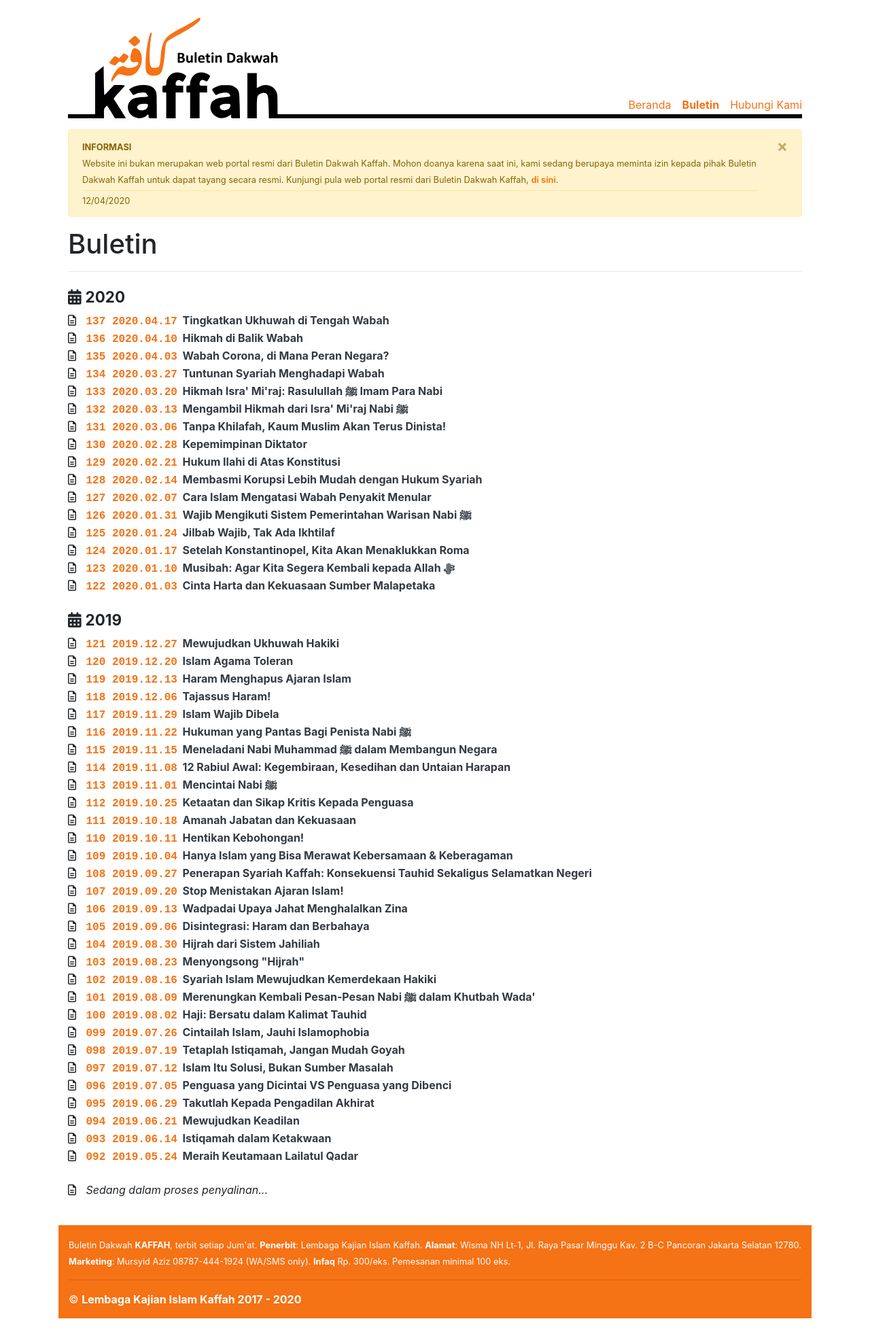
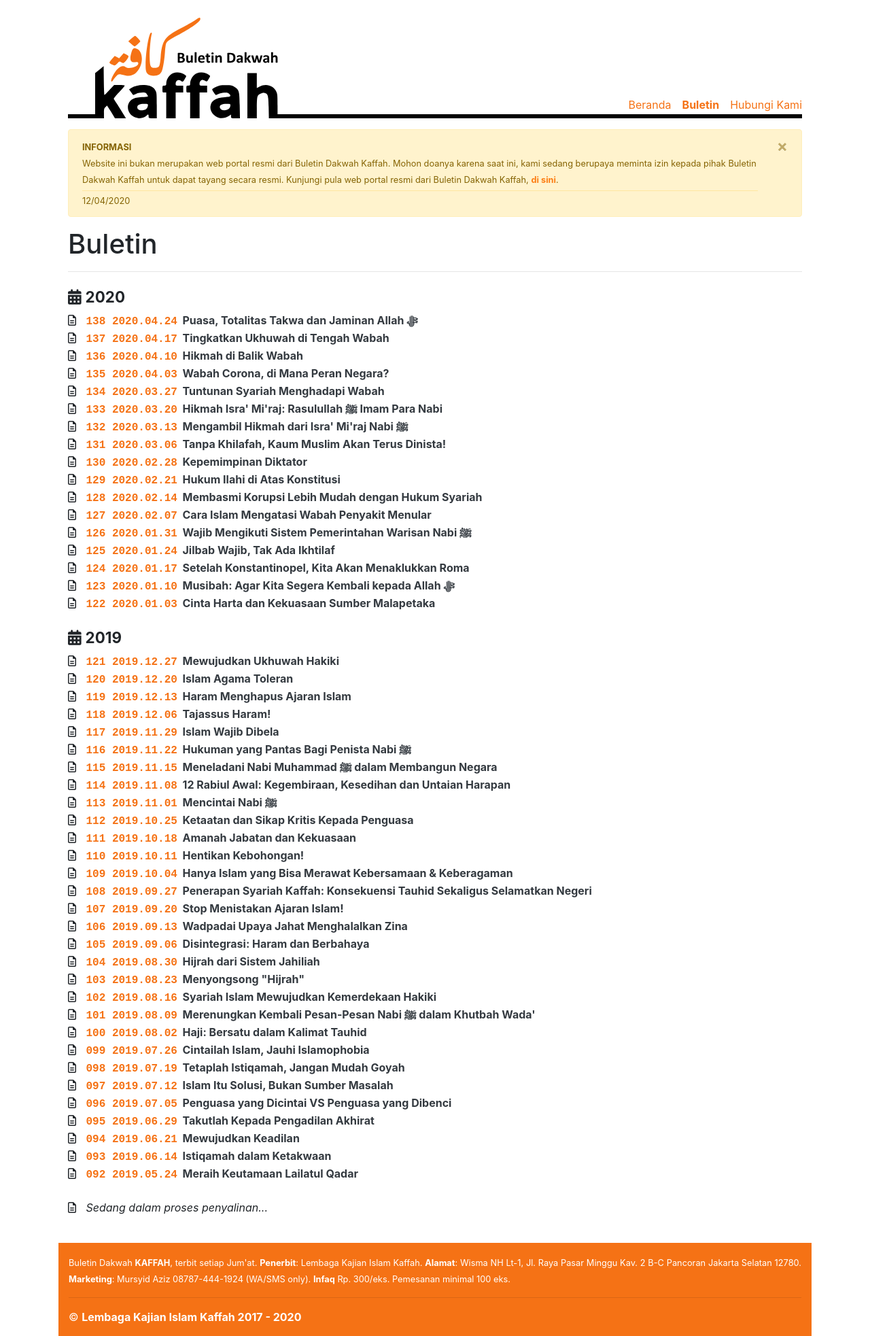
Before and after one commit to bandithijo/buletin-dakwah-kaffah, a Jekyll site: the page built from pages/buletin.html, in a window 1280 px wide. Shown: the whole page at 68% size. Built offline with Jekyll 4.4.1, drawn with Linux system fonts in a browser that asks for light colours; nearby versions of some CDN libraries; before the commit the page ends 1939 px from its top, so only the background shows below that.

Commit message:
Buletin: Puasa, Totalitas Takwa dan Jaminan Allah SWT

```diff
--- /dev/null
+++ b/_posts/2020/2020-04-24-puasa-totalitas-takwa-dan-jaminan-allah-swt.md
@@ -0,0 +1,199 @@
+---
+layout: post
+title: "Puasa, Totalitas Takwa dan Jaminan Allah ﷻ"
+date: 2020-04-24
+datem: "24 April 2020"
+dateh: "1 Ramadhan 1441"
+edisi: "138"
+pdf: "http://bit.ly/kaffah138"
+permalink: "/buletin/:title"
+categories: buletin
+---
+
+Marhaban ya Ramadhan. Selamat datang bulan puasa.
+
+Selayaknya setiap Muslim bergembira. Sebab Ramadhan adalah bulan penuh rahmat. Bulan penuh berkah. Bulan penuh ampunan. Juga pertolongan.
+
+Ramadhan kali ini memang berbeda. Tak sama dengan Ramadhan tahun-tahun sebelumnya. Saat ini Ramadhan hadir di tengah wabah. Banyak orang berduka. Ditinggal mati oleh orang-orang tercinta. Banyak yang terinfeksi. Lebih banyak lagi yang diawasi. Semua karena keganasan virus Corona.
+
+Tak hanya mengancam jiwa. Wabah Corona juga melumpuhkan ekonomi negara. Dunia usaha kelimpungan. Banyak perusahaan tutup. Sebagian malah bangkrut. Banyak karyawan dirumahkan. Tak sedikit di-PHK tanpa pesangon. Akibatnya, banyaknya pengangguran makin tak terelakkan. Dunia transportasi berbasis *online* (Ojol) pun kena dampaknya. Padahal Ojol selama ini menjadi tumpuan harapan bagi jutaan orang yang sebelumnya tak punya pekerjaan. Mereka kini mulai mengalami banyak kesulitan.
+
+Dampak selanjutnya terasa memilukan. Banyak orang kehilangan pendapatan. Sebab banyak pengangguran. Sebagian sudah mulai kesulitan untuk sekadar makan. Apalagi untuk bayar kontrakan bulanan. Juga cicilan kendaraan. Bahkan korban kelaparan mulai berjatuhan.
+
+Namun demikian, selayaknya setiap Muslim tetap bergembira. Pasalnya, meski di tengah duka akibat wabah Corona, Ramadhan tetaplah istimewa. Sebabnya, Ramadhan akan selalu bertabur rahmat, *maghfirah*, pahala berlipat ganda dan pertolongan Allah SWT.
+
+# Dua Kesabaran
+
+Puasa adalah ibadah yang tak ada tandingannya. Rasulullah saw. bersabda kepada Abu Umamah al-Bahili:
+
+<p class="text-right-arabic">
+عَلَيْكَ بِالصِّيَامِ فَإِنَّهُ لاَ مِثْلَ لَهُ
+</p>
+
+<p class="text-right-arti">
+<i>Hendaknya engkau berpuasa karena puasa itu ibadah yang tak ada tandingannya</i><br>
+(<b>HR  Ahmad dan an-Nasa’i</b>).
+</p>
+
+Hal ini dikuatkan oleh hadis lain. Rasulullah saw. bersabda:
+
+<p class="text-right-arabic">
+قَالَ اللهُ عَزَّ وَجَلَّ: كُلُّ عَمَلِ ابْنِ آدَمَ لَهُ إِلاَّ الصَّوْمُ، فَإِنَّهُ لِي وَ أَنَا أَجْزِيْ بِهِ
+</p>
+
+<p class="text-right-arti">
+<i>Allah ‘Azza wa Jalla telah berfirman, “Setiap amal manusia itu bagi dirinya, kecuali puasa. Puasa itu untuk-Ku. Akulah yang akan langsung memberikan pahalanya.”</i><br>
+(<b>HR al-Bukhari dan Muslim</b>).
+</p>
+
+Ibn Bathal dalam *syarh* atas hadis di atas menukil pernyataan Ibnu Uyainah, “Puasa itu identik dengan kesabaran. Sebabnya, orang yang berpuasa bersabar untuk tidak makan, minum dan berhubungan suami-istri (semata-mata karena Allah SWT).” (Ibnu Bathal, *Syarh Shahih al-Bukhari*, 4/9).
+
+Karena puasa identik dengan sikap sabar, maka orang-orang yang berpuasa akan diberi pahala tanpa batas sebagaimana orang-orang yang sabar. Allah SWT berfirman:
+
+<p class="text-right-arabic">
+إِنَّمَا يُوَفَّى الصَّابِرُونَ أَجْرَهُم بِغَيْرِ حِسَابٍ
+</p>
+
+<p class="text-right-arti">
+<i>Sungguh orang-orang yang sabar itu diberi pahala tanpa batas</i><br>
+(<b>TQS az-Zumar [39]: 10</b>).
+</p>
+
+Artinya, karena begitu besarnya, pahala mereka tidak lagi ditakar, ditimbang dan dihitung (Al-Jazairi, *Aysar at-Tafasir*, 10/459).
+
+Apalagi puasa di tengah-tengah wabah seperti saat ini. Tentu pahalanya akan jauh belipat-ganda. Sebabnya, puasa di tengah wabah menggabungkan setidaknya dua kesabaran: 1. Sabar dalam ketaatan, yakni menahan makan, minum dan hubungan suami-istri; 2. Sabar dalam menghadapi musibah, yakni wabah.
+
+Bahkan pahala kesabaran menghadapi wabah setara dengan pahala orang yang mati syahid.  Rasul saw. bersabda tentang *tha’un*:
+
+<p class="text-right-arabic">
+فَلَيْسَ مِنْ عَبْدٍ يَقَعُ الطَّاعُونُ، فَيَمْكُثُ فِي بَلَدِهِ-في رواية أخرى لأحمد: فَيَمْكُثُ فِي بَيْتِهِ-صَابِرًا مُحْتَسِبًا، يَعْلَمُ أَنَّهُ لَمْ يُصِبْهُ إِلَّا مَا كَتَبَ اللهُ عَزَّ وَجَلَّ لَهُ، إِلَّا كَانَ لَهُ مِثْلُ أَجْرِ الشَّهِيدِ
+</p>
+
+<p class="text-right-arti">
+<i>Tidaklah seorang hamba, saat tha’un (wabah) terjadi, berdiam di negerinya—dalam riwayat Imam Ahmad yang lain: lalu dia berdiam di rumahnya—seraya bersabar dan mengharap ridha Allah, dan dia menyadari bahwa tidak menimpa dirinya kecuali apa yang telah Allah tuliskan untuk dia, kecuali bagi dia pahala semisal pahala syahid</i><br>
+(<b>HR al-Bukhari dan Ahmad</b>).
+</p>
+
+# Takwa dan Jaminan Allah SWT
+
+Puasa adalah salah pintu untuk mewujudkan takwa. Allah SWT berfirman:
+
+<p class="text-right-arabic">
+يَا أَيُّهَا الَّذِينَ آمَنُوا كُتِبَ عَلَيْكُمُ الصِّيَامُ كَمَا كُتِبَ عَلَى الَّذِينَ مِنْ قَبْلِكُمْ لَعَلَّكُمْ تَتَّقُونَ
+</p>
+
+<p class="text-right-arti">
+<i>Hai orang-orang yang beriman, diwajibkan atas kalian berpuasa, sebagaimana puasa itu pernah diwajibkan atas orang-orang sebelum kalian, agar kalian bertakwa</i><br>
+(<b>TQS al-Baqarah [2]: 183</b>).
+</p>
+
+Takwa, menurut Sayidina Ali bin Abi Thalib ra., ditandai dengan empat hal: (1) *al-khawf min al-jalîl* (memiliki rasa takut kepada Allah Yang Maha Agung); (2) *al-‘amalu bi at-tanzîl* (mengamalkan al-Quran); (3) *ar-ridhâ bi al-qalîl* (ridha dengan yang halal walau sedikit); (4) *al-istidâd li yawm ar-rahîl* (mempersiapkan bekal untuk [menghadapi] hari penggiringan [Hari Kiamat] (Ibn Yusuf ash-Shalihi asy-Syami, *Subul al-Huda wa ar-Rasyad*, 1/421).
+
+Bagi siapapun yang bertakwa, Allah SWT akan memberi dia setidaknya tiga jaminan: (1) jalan keluar atas segala kesulitan; (2) rejeki dari arah yang tak diduga; (3) kemudahan dalam segala urusan. Ketiganya itu Allah SWT jelaskan dalam al-Quran:
+
+<p class="text-right-arabic">
+وَمَنْ يَتَّقِ اللَّهَ يَجْعَلْ لَهُ مَخْرَجًا . وَيَرْزُقْهُ مِنْ حَيْثُ لَا يَحْتَسِبُ
+</p>
+
+<p class="text-right-arti">
+<i>Siapa saja yang bertakwa kepada Allah, Dia pasti akan memberikan jalan keluar bagi dirinya dan akan memberi dia rejeki dari arah yang tidak dia sangka</i><br>
+(<b>TQS ath-Thalaq [65]: 2-3</b>).
+</p>
+
+Maknanya, orang yang bertakwa akan diberi jalan keluar dari ragam kesulitan dunia dan akhirat, juga akan diberi rejeki dari jalan yang sebelumnya tidak pernah diharap-harapkan dan tidak diangan-angankan (Al-Jaza’iri, *Aysar at-Tafasir*, 4/274).
+
+Allah SWT pun berfirman:
+
+<p class="text-right-arabic">
+وَمَنْ يَتَّقِ اللَّهَ يَجْعَلْ لَهُ مِنْ أَمْرِهِ يُسْرًا
+</p>
+
+<p class="text-right-arti">
+<i>Siapa saja yang bertakwa kepada Allah, Dia pasti akan menjadikan urusannya mudah</i><br>
+(<b>TQS ath-Thalaq [65]: 4</b>).
+</p>
+
+Artinya, orang yang bertakwa akan diberi kemudahan dalam segala urusan dunia dan akhiratnya (Ibnu al-Jauzi, *Zad al-Ma’ad*, 6/41).
+
+Dengan demikian, di tengah ragam kesulitan yang dihadapi kita saat ini, khususnya akibat wabah Corona yang melanda, kuncinya hanyalah satu: takwa. Dengan takwa, Allah SWT pasti akan memberi kita jalan keluar. Dengan takwa pula, Allah SWT pasti akan memberi kita kemudahan dalam segala urusan. Bukan hanya di dunia, tetapi juga di akhirat.
+
+Selain itu, takwa menjadi sebab datangnya ampunan Allah SWT dan pahala yang besar. Allah SWT berfirman:
+
+<p class="text-right-arabic">
+وَمَنْ يَتَّقِ اللَّهَ يُكَفِّرْ عَنْهُ سَيِّئَاتِهِ وَيُعْظِمْ لَهُ أَجْرًا
+</p>
+
+<p class="text-right-arti">
+<i>Siapa saja yang bertakwa kepada Allah, Dia akan mengampuni kesalahan-kealahannya dan memberi dia pahala yang besar</i><br>
+(<b>TQS ath-Thalaq [65]: 5</b>).
+</p>
+
+# Tak Cukup dengan Puasa
+
+Namun demikian, mewujudkan takwa tak cukup dengan puasa. Di dalam al-Quran sendiri tak hanya ayat tentang kewajiban puasa yang diakhiri dengan frasa; *la’allakum tattaqun* (agar kalian bertakwa). Allah SWT juga antara lain berfirman:
+
+<p class="text-right-arabic">
+يَا أَيُّهَا النَّاسُ اعْبُدُوا رَبَّكُمُ الَّذِي خَلَقَكُمْ وَالَّذِينَ مِنْ قَبْلِكُمْ لَعَلَّكُمْ تَتَّقُونَ
+</p>
+
+<p class="text-right-arti">
+<i>Hai manusia, beribadahlah kalian kepada Tuhan kalian yang telah menciptakan kalian dan orang-orang sebelum kalian, <mark>agar kalian bertakwa</mark></i><br>
+(<b>TQS al-Baqarah [2]: 21</b>).
+</p>
+
+<p class="text-right-arabic">
+وَلَكُمْ فِي الْقِصَاصِ حَيَاةٌ يَا أُولِي اْلأَلْبَابِ لَعَلَّكُمْ تَتَّقُون
+</p>
+
+<p class="text-right-arti">
+<i>Bagi kalian, dalam hukum qishash itu ada kehidupan, wahai orang-orang yang memiliki akal, <mark>agar kalian bertakwa</mark></i><br>
+(<b>TQS al-Baqarah [2]: 179</b>).
+</p>
+
+<p class="text-right-arabic">
+وَ أَنَّ هَذَا صِرَاطِي مُسْتَقِيمًا فَاتَّبِعُوهُ وَلاَ تَتَّبِعُوا السُّبُلَ فَتَفَرَّقَ بِكُمْ عَنْ سَبِيلِهِ ذَلِكُمْ وَصَّاكُمْ بِهِ لَعَلَّكُمْ تَتَّقُونَ
+</p>
+
+<p class="text-right-arti">
+<i>Sungguh, inilah jalan-Ku yang lurus (Islam). Karena itu ikutilah jalan itu dan jangan kalian mengikuti jalan-jalan lain hingga kalian tercerai-berai dari jalan-Nya. Yang demikian Allah perintahkan <mark>agar kalian bertakwa</mark></i><br>
+(<b>TQS al-An’am [6]: 153</b>).
+</p>
+
+Berdasarkan ayat-ayat di atas, jelas bahwa tak cukup dengan puasa orang bisa meraih takwa. Ibadah (totalitas penghambaan kita kepada Allah SWT), pelaksanaan hukum *qishash*, serta keistiqamahan kita di jalan Islam dan dalam melaksanakan seluruh syariah Islam, semua itulah yang bisa mengantarkan diri kita meraih takwa.
+
+# Perlu Pemimpin Bertakwa
+
+Jelas, totalitas ketakwaan ini hanya bisa diwujudkan dalam sistem kehidupan yang juga menerapkan syariah Islam secara total (*kaffah*).
+
+Selain itu, tentu dibutuhkan pemimpin yang benar-benar bisa mewujudkan ketakwaan dalam dirinya. Pemimpin yang bertakwa adalah pemimpin yang amanah. Yang tidak mengkhianati Allah SWT dan Rasul-Nya. Mereka tidak menyalahi al-Quran dan as-Sunnah. Mereka tak akan mengkriminalisasi Islam dan kaum Muslim. Mereka pun tidak akan memusuhi orang-orang yang memperjuangkan penerapan syariah. Bahkan mereka akan menerapkan syariah Islam secara *kâffah* sebagai wujud totalitas ketakwaan mereka kepada Allah SWT.
+
+Hanya dengan totalitas ketakwaan semacam itulah kita akan mendapatkan jaminan Allah SWT. Di antaranya: jalan keluar dari kesulitan, rejeki dari arah yang tak diduga dan kemudahan dalam semua urusan. Semua ini jelas amat kita perlukan. Terutama dalam menghadapi wabah saat ini.
+
+*WalLahu a’lam*. []
+
+
+
+<!-- HIKMAH -->
+<div class="card card-post mt-5">
+<div class="card-header">
+<h1>Hikmah:</h1>
+</div>
+
+<div class="card-body">
+<p class="text-center">
+Allah ﷻ  berfirman:
+</p>
+
+<p class="text-center-arabic">
+وَسَارِعُوا إِلَى مَغْفِرَةٍ مِنْ رَبِّكُمْ وَجَنَّةٍ عَرْضُهَا السَّمَاوَاتُ وَالأَرْضُ أُعِدَّتْ لِلْمُتَّقِينَ . الَّذِينَ يُنْفِقُونَ فِي السَّرَّاءِ وَالضَّرَّاءِ وَالْكَاظِمِينَ الْغَيْظَ وَالْعَافِينَ عَنِ النَّاسِ وَاللَّهُ يُحِبُّ الْمُحْسِنِينَ
+</p>
+
+<p class="text-center">
+<i>
+Bersegeralah kalian meraih ampunan Tuhan kalian dan surga yang luasnya seluas langit dan bumi, yang disediakan bagi kaum yang bertakwa; yaitu mereka yang menginfakkan (harta mereka) baik dalam kelapangan maupun dalam kesempitan, yang sanggup menahan amarah, yang biasa memberi maaf orang lain, dan Allah menyukai orang-orang yang berbuat baik.
+</i><br>
+(<b>TQS Ali Imran [3]: 133-134</b>). []
+</p>
+</div>
+</div>
+<!-- END HIKMAH -->
--- a/assets/css/custom/custom.css
+++ b/assets/css/custom/custom.css
@@ -30,6 +30,11 @@
 /* For no break */
 .nobr {
   white-space: nowrap;
+}
+
+/* For marking */
+mark, .mark {
+  background-color: #FFCC00 !important;
 }
 
 /* For handle anchor */
```
Also changed, not shown: assets/images/cover/138.jpg (added).
